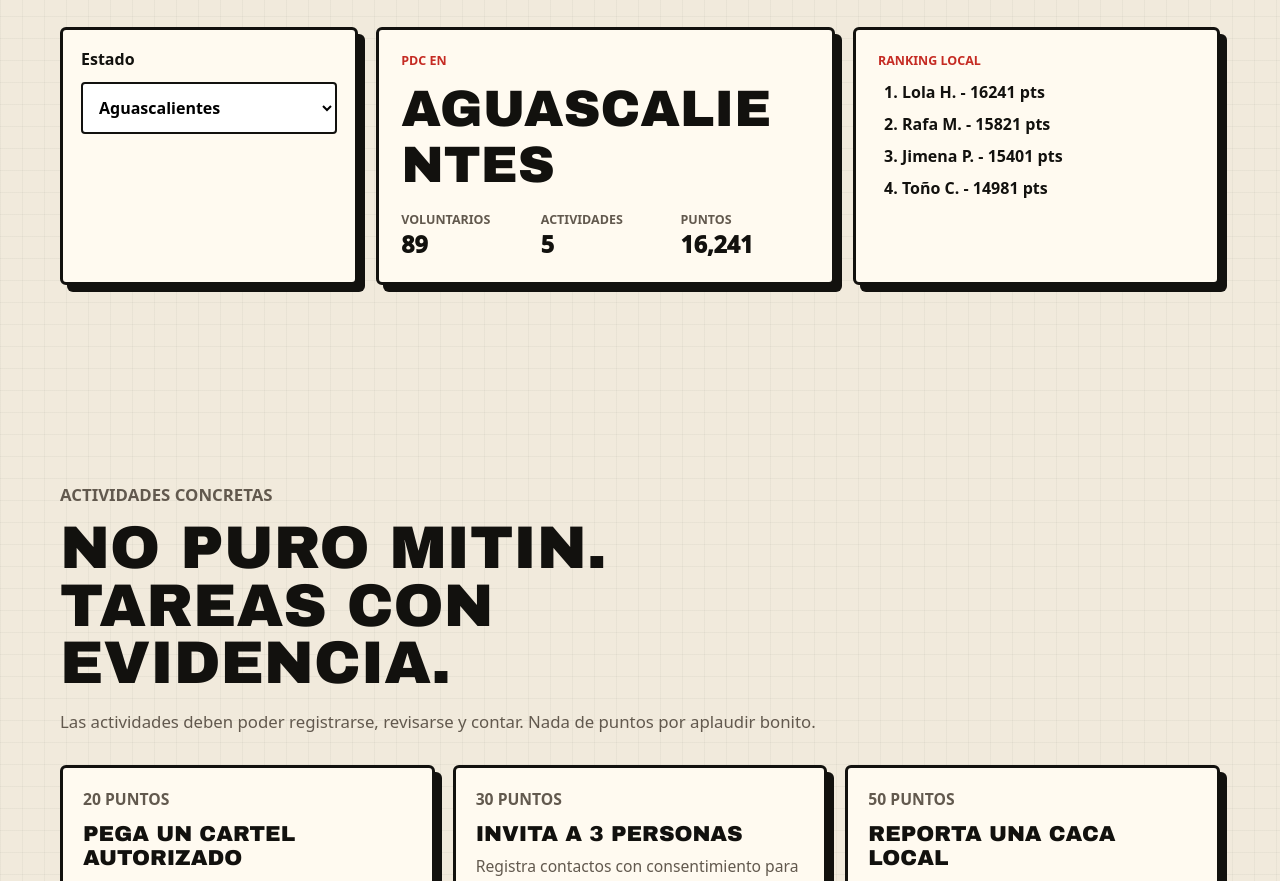
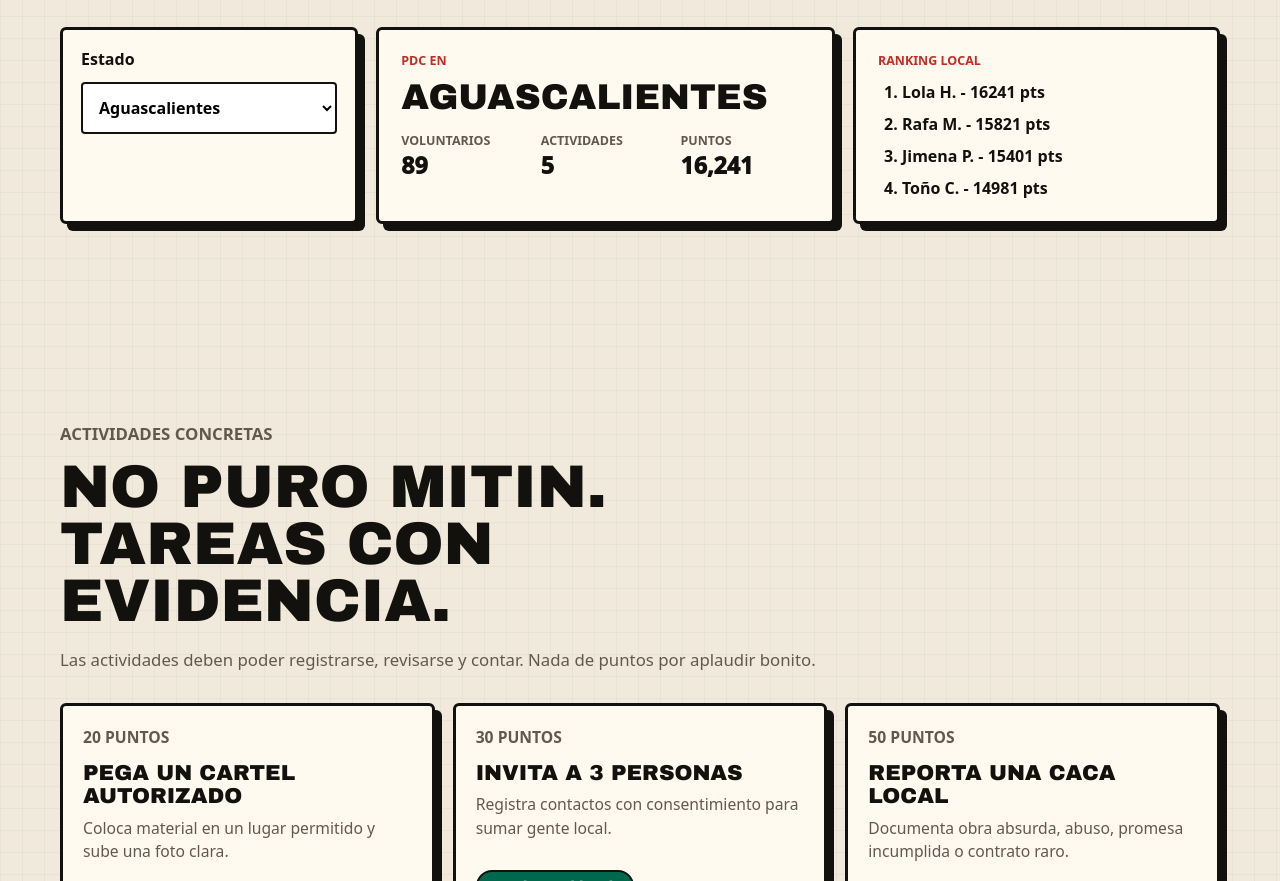
Before and after one commit to devmalvarado/PartidoCaca, a website: page index.html in a window 1280 px wide. Shown: the part 1700-2581 px from the top of the page. Drawn offline with Linux system fonts and the light colour scheme.

Commit message:
Reduce state title size

```diff
--- a/styles.css
+++ b/styles.css
@@ -338,7 +338,9 @@ textarea {
 }
 
 .stateCard h3 {
-  font-size: clamp(2rem, 4vw, 3.4rem);
+  max-width: 100%;
+  font-size: clamp(2rem, 2.8vw, 2.65rem);
+  line-height: 0.94;
   overflow-wrap: anywhere;
   text-transform: uppercase;
 }
```
Also changed, not shown: tests/smoke.mjs (+1 -0 lines).
